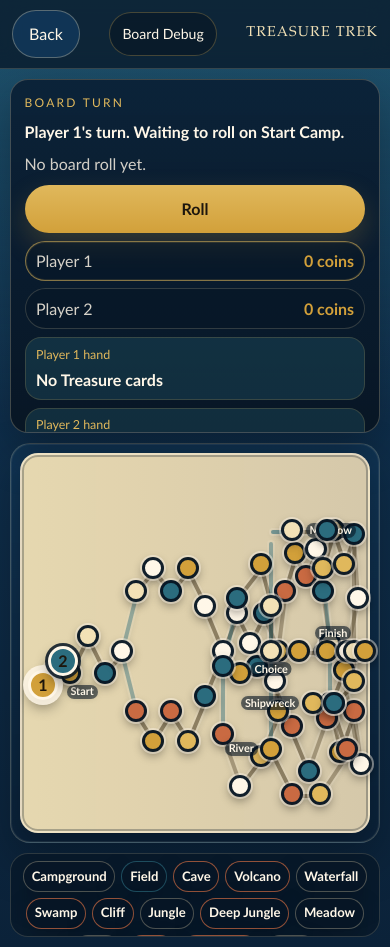
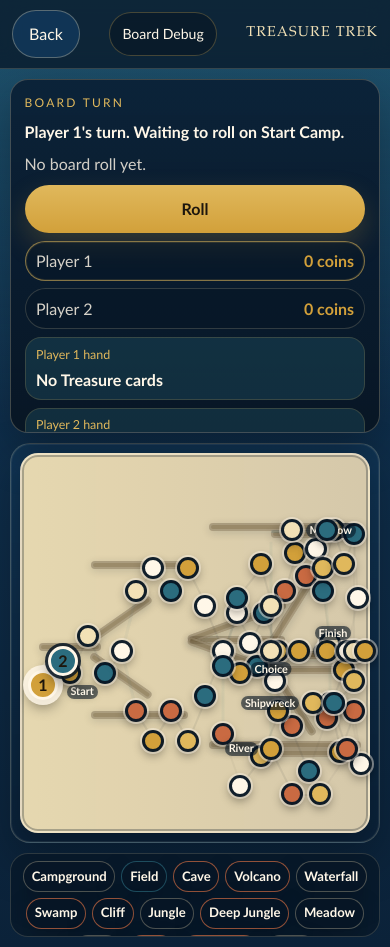
Before and after one commit to GabbyOley/treasure-trek, a website built with Vite: page index.html in a window 390 px wide. Both pictures are taken after a click on the button "Play vs Computer". Built offline with nearby package versions, Linux system fonts and the light colour scheme.

Commit message:
fix: add readable HTML route guide lanes

```diff
--- a/src/rendering/boardScreen.ts
+++ b/src/rendering/boardScreen.ts
@@ -22,6 +22,7 @@ import {
   BOARD_PLACEHOLDER,
   HTML_BOARD_CONNECTION_BENDS,
   HTML_BOARD_LAYOUT,
+  HTML_BOARD_ROUTE_GUIDES,
   PALETTE,
 } from "../utils/constants";
 
@@ -910,6 +911,15 @@ function getBoardPositionMetrics(): {
 }
 
 function renderHtmlBoard(state: GameState): string {
+  const routeGuides = HTML_BOARD_ROUTE_GUIDES.map(
+    (guide) => `
+      <div
+        class="html-board-route-guide"
+        aria-hidden="true"
+        style="left: ${guide.x}%; top: ${guide.y}%; width: ${guide.width}%; transform: rotate(${guide.angle}deg);"
+      ></div>
+    `,
+  ).join("");
   const connections = BOARD_SPACES.flatMap((space) =>
     space.nextSpaceIds.flatMap((nextSpaceId) => {
       const nextSpace = getBoardSpace(nextSpaceId);
@@ -996,6 +1006,7 @@ function renderHtmlBoard(state: GameState): string {
 
   return `
     <div class="html-board-surface" data-testid="html-board-surface">
+      ${routeGuides}
       ${connections}
       ${tiles}
       ${players}
--- a/src/style.css
+++ b/src/style.css
@@ -370,27 +370,37 @@ h1 {
   text-align: center;
 }
 
+.html-board-route-guide {
+  position: absolute;
+  z-index: 0;
+  height: 12px;
+  border-radius: 999px;
+  background: rgba(105, 89, 58, 0.58);
+  box-shadow:
+    inset 0 0 0 2px rgba(255, 247, 232, 0.16),
+    0 2px 8px rgba(8, 22, 36, 0.16);
+  transform-origin: left center;
+}
+
 .html-board-connection {
   position: absolute;
-  height: 4px;
+  height: 3px;
   border-radius: 999px;
-  background: rgba(80, 67, 43, 0.68);
-  box-shadow:
-    0 0 0 2px rgba(255, 247, 232, 0.22),
-    0 2px 6px rgba(8, 22, 36, 0.16);
-  opacity: 0.84;
+  background: rgba(8, 22, 36, 0.3);
+  box-shadow: none;
+  opacity: 0.24;
   transform-origin: left center;
   z-index: 1;
 }
 
 .html-board-connection.is-branch {
-  height: 4px;
-  background: rgba(43, 108, 126, 0.74);
-  opacity: 0.78;
+  height: 3px;
+  background: rgba(43, 108, 126, 0.42);
+  opacity: 0.34;
 }
 
 .html-board-connection.is-long {
-  opacity: 0.58;
+  opacity: 0.12;
 }
 
 .html-board-space {
@@ -999,7 +1009,11 @@ h1 {
   }
 
   .html-board-connection {
-    height: 4px;
+    height: 2px;
+  }
+
+  .html-board-route-guide {
+    height: 8px;
   }
 
   .html-board-space {
--- a/src/utils/constants.ts
+++ b/src/utils/constants.ts
@@ -225,6 +225,28 @@ export const HTML_BOARD_CONNECTION_BENDS = {
   "final-choice>river-1": [{ x: 72, y: 78 }],
 } as const;
 
+export const HTML_BOARD_ROUTE_GUIDES = [
+  { x: 5, y: 50, width: 18, angle: 0 },
+  { x: 20, y: 28, width: 28, angle: 0 },
+  { x: 20, y: 68, width: 28, angle: 0 },
+  { x: 48, y: 48, width: 28, angle: 0 },
+  { x: 54, y: 18, width: 44, angle: 0 },
+  { x: 54, y: 76, width: 44, angle: 0 },
+  { x: 58, y: 56, width: 34, angle: 0 },
+  { x: 72, y: 20, width: 27, angle: 0 },
+  { x: 72, y: 52, width: 27, angle: 0 },
+  { x: 72, y: 78, width: 20, angle: 0 },
+  { x: 84, y: 66, width: 13, angle: 0 },
+  { x: 92, y: 52, width: 7, angle: 0 },
+  { x: 20, y: 48, width: 21, angle: -35 },
+  { x: 20, y: 52, width: 21, angle: 35 },
+  { x: 48, y: 48, width: 30, angle: -20 },
+  { x: 48, y: 48, width: 30, angle: 20 },
+  { x: 70, y: 52, width: 27, angle: -58 },
+  { x: 70, y: 52, width: 25, angle: 0 },
+  { x: 70, y: 52, width: 27, angle: 58 },
+] as const;
+
 export const BOARD_PLACEHOLDER = {
   renderer: {
     maxPixelRatio: 2,
```
